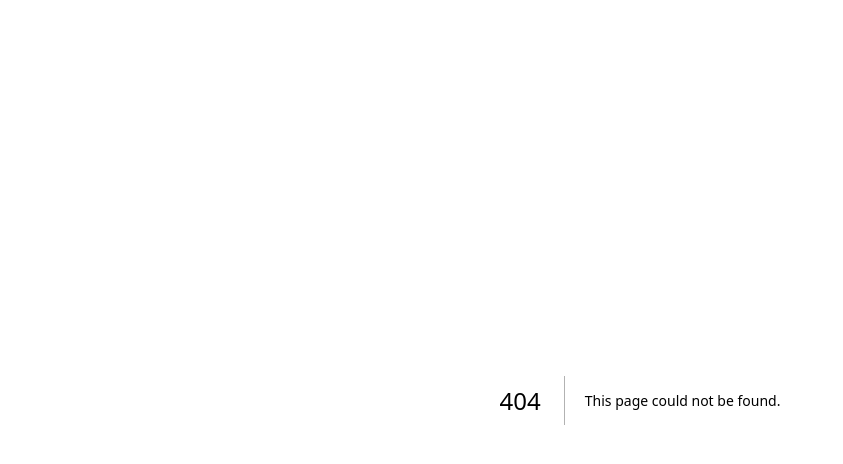
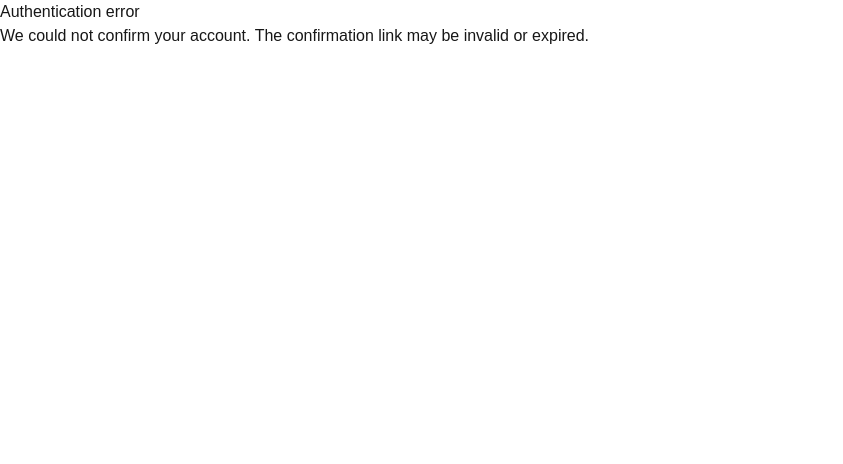
Before and after one commit to willytjandra/document-hub, a Next.js app: page /auth/error in a window 1280 px wide. Before the commit this address had no page. Shown: the top 464 px of the page, without its empty margins (0-843 px from the left). Built offline with nearby package versions, Linux system fonts and the light colour scheme.

Commit message:
feat: add Supabase email confirmation flow

```diff
--- /dev/null
+++ b/src/app/auth/error/page.tsx
@@ -0,0 +1,12 @@
+export default function AuthErrorPage() {
+  return (
+    <main>
+      <h1>Authentication error</h1>
+
+      <p>
+        We could not confirm your account. The confirmation link may be invalid
+        or expired.
+      </p>
+    </main>
+  );
+}
--- /dev/null
+++ b/src/app/dashboard/page.tsx
@@ -0,0 +1,8 @@
+export default function DashboardPage() {
+  return (
+    <main>
+      <h1>Dashboard</h1>
+      <p>You have successfully confirmed your account.</p>
+    </main>
+  );
+}
```
